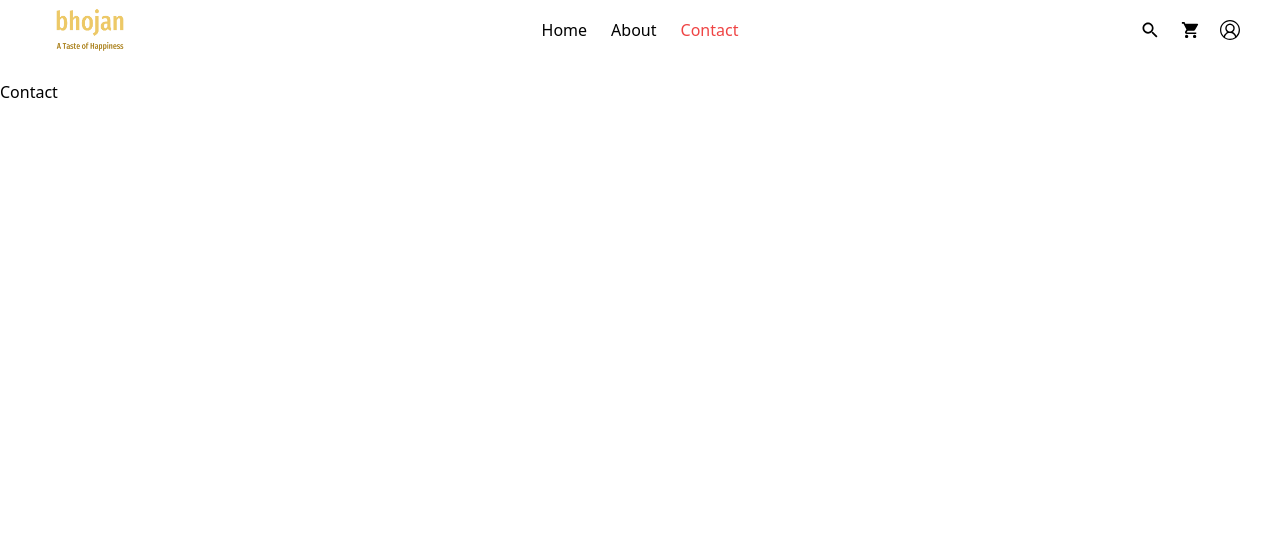
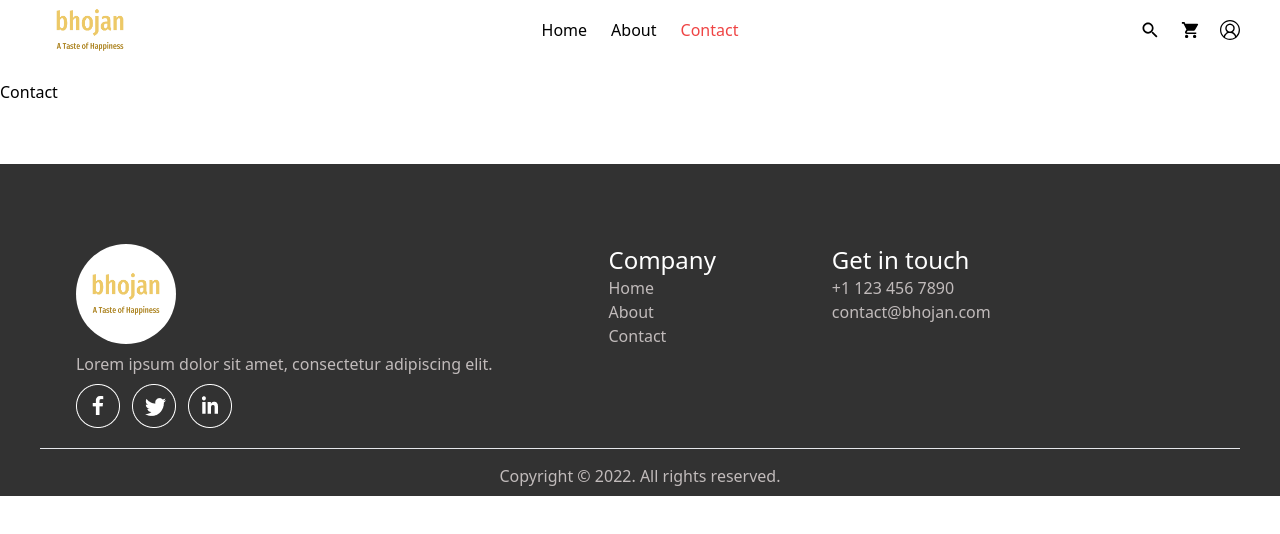
Before and after one commit to Manish-S0/Online-Food-Ordering-, a React (Vite) app: page /Contact in a window 1280 px wide. Shown: the top 534 px of the page. Built offline with nearby package versions, Linux system fonts and the light colour scheme.

Commit message:
add footer component

```diff
--- a/src/assets/assets.js
+++ b/src/assets/assets.js
@@ -1,5 +1,5 @@
 import basket_icon from './basket_icon.png'
-import logo from './logo.png'
+
 import header_img from './header_img.png'
 import search_icon from './search_icon.png'
 import menu_1 from './menu_1.png'
@@ -59,9 +59,11 @@ import profile_icon from './profile_icon.png'
 import bag_icon from './bag_icon.png'
 import logout_icon from './logout_icon.png'
 import parcel_icon from './parcel_icon.png'
+import logo_color from './logo_color.png'
 
 export const assets = {
-    logo,
+    logo_color,
+
     basket_icon,
     header_img,
     search_icon,
--- /dev/null
+++ b/src/components/Footer.jsx
@@ -0,0 +1,44 @@
+
+import { Link } from 'react-router-dom'
+import { assets } from '../assets/assets'
+const Footer = () => {
+  return (
+    <div className='bg-[#323232]  flex flex-col  gap-3 pt-[80px] text-[#c1bbbb] mt-[60px]'>
+      <div className='flex justify-evenly w-5/6 gap-10'>
+        <div className=''>
+          <img src={assets.logo_color} alt="" className='w-[100px] rounded-full cursor-pointer'/>
+          <p className='pt-2'>Lorem ipsum dolor sit amet, consectetur adipiscing elit.</p>
+
+          <div className='flex gap-3 py-2'>
+            <img src={assets.facebook_icon} alt="" className='cursor-pointer'/>
+            <img src={assets.twitter_icon} alt="" className='cursor-pointer'/>
+
+            <img src={assets.linkedin_icon} alt="" className='cursor-pointer'/>
+          </div>
+        </div>
+        <div>
+          <h2 className='text-2xl text-white font-[500]'>Company</h2>
+          <ul >
+            <li><Link to='/'>Home </Link></li>
+            <li><Link to='/About'>About </Link></li>
+
+            <li> <Link to='/Contact'>Contact </Link></li>
+
+
+          </ul>
+        </div>
+        <div>
+          <h2 className='text-2xl text-white font-[500]'>Get in touch</h2>
+          <ul>
+            <li>+1 123 456 7890</li>
+            <li>contact@bhojan.com</li>
+          </ul>
+        </div>
+      </div>
+      <hr className='mx-10 h-1'/>
+      <p className='text-center pb-2'>Copyright © 2022. All rights reserved.</p>
+    </div>
+  )
+}
+
+export default Footer
--- a/src/components/Navbar.jsx
+++ b/src/components/Navbar.jsx
@@ -8,7 +8,7 @@ const Navbar = () => {
   return (
     <nav className='flex justify-between items-center px-10 mt-[-20px]'>
 
-      <img src="src/assets/logo-color.png" alt="" className='w-[100px] h-[100px]' />
+      <img src="src/assets/logo_color.png" alt="" className='w-[100px] h-[100px]' />
       <ul className='flex gap-6'>
         <NavLink to="/" className={({ isActive }) => isActive ? 'text-red-500' : ''}>Home</NavLink>
         <NavLink to="/About" className={({ isActive }) => isActive ? 'text-red-500' : ''}>About</NavLink>
--- a/src/components/foodDisplay/FoodDisplay.jsx
+++ b/src/components/foodDisplay/FoodDisplay.jsx
@@ -10,10 +10,17 @@ const FoodDisplay = ({category}) => {
       <h1 className='text-4xl mb-4 font-bold'>Top dishes near you</h1>
       <div className='grid grid-cols-2 sm:grid-cols-3 md:grid-cols-4 gap-6 lg:grid-cols-5 lg:gap-8'>
         {
-          food_list.map((food) => (
-            <FoodItem key={food._id} id={food._id}name={food.name} image={food.image}price={food.price}category={food.category} description={food.description}/>
+          food_list.map((food) => {
+            if (food.category === category || category === 'All'){
+              return (
+                <FoodItem key={food._id} id={food._id} name={food.name} image={food.image} price={food.price}  description={food.description}/>
+              )
+            }
+
+
+          }
           )
-          )
+
         }
       </div>
     </div>
--- a/src/components/foodDisplay/FoodItem.jsx
+++ b/src/components/foodDisplay/FoodItem.jsx
@@ -3,7 +3,7 @@ import { useContext } from 'react'
 import { StoreContext } from '../../context/StoreContext'
 
 
-const FoodItem = ({id,name,image,price,category,description}) => {
+const FoodItem = ({id,name,image,price,description}) => {
 
   const {cartItems,addToCart,removeFromCart} = useContext(StoreContext)
 
--- a/src/pages/Home.jsx
+++ b/src/pages/Home.jsx
@@ -13,6 +13,7 @@ const Home = () => {
     <FoodDisplay category={category}/>
 
 
+
     </>
 
 
--- a/src/pages/MainHeader.jsx
+++ b/src/pages/MainHeader.jsx
@@ -1,4 +1,5 @@
 
+import Footer from '../components/Footer'
 import Navbar from '../components/Navbar'
 import { Outlet } from 'react-router-dom'
 const MainHeader = () => {
@@ -9,7 +10,7 @@ const MainHeader = () => {
 
       <Outlet/>
     </section>
-
+    <Footer/>
 
     </>
   )
```
Also changed, not shown: .eslintrc.cjs, src/assets/logo.png (deleted), src/assets/logo_color.png (renamed from src/assets/logo-color.png).
